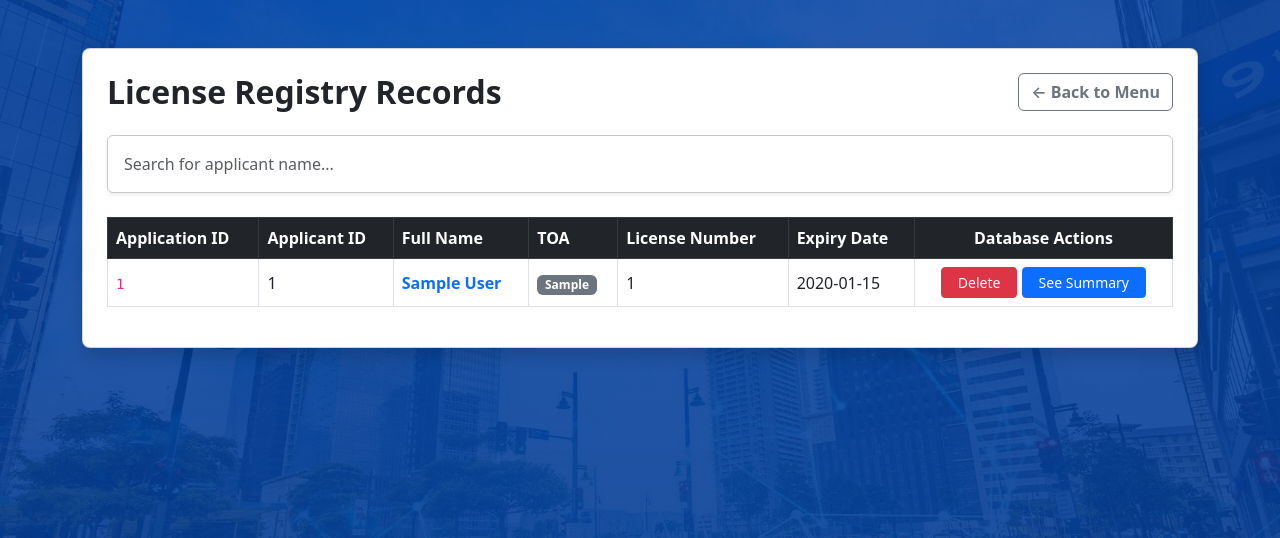
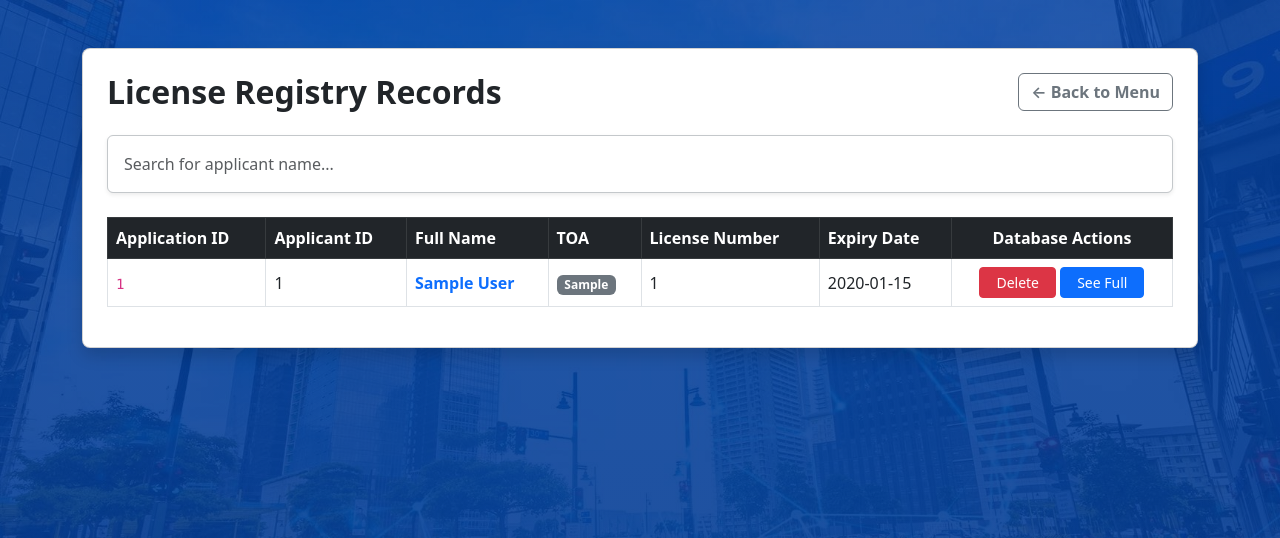
Before and after one commit to reonnee/infoman-licensedb, a Flask app: template project/templates/records.html in a window 1280 px wide. Shown: the top 538 px of the page. Run offline with Flask 3, Linux system fonts and the light colour scheme; the template is opened without the code that fills it: most values are stand-ins (such as "Sample title", 1, 10 or a date in 2020).

Commit message:
Update records.html

```diff
--- a/project/templates/records.html
+++ b/project/templates/records.html
@@ -56,7 +56,7 @@
                             <form action="/delete/{{ row.application_id }}" method="POST" onclick="return confirm('CRITICAL ACTION: Are you sure you want to delete this profile from the MySQL registry? All related record configurations will be lost.');" style="display:inline;">
                                 <button type="submit" class="btn btn-sm btn-danger px-3 fw-medium">Delete</button>
                             </form>
-                            <a href="/summary/{{ row.application_id }}" class="btn btn-sm btn-primary px-3 fw-medium">See Summary</a>
+                            <a href="/summary/{{ row.application_id }}" class="btn btn-sm btn-primary px-3 fw-medium">See Full</a>
                         </td>
                     </tr>
                     {% else %}
```
